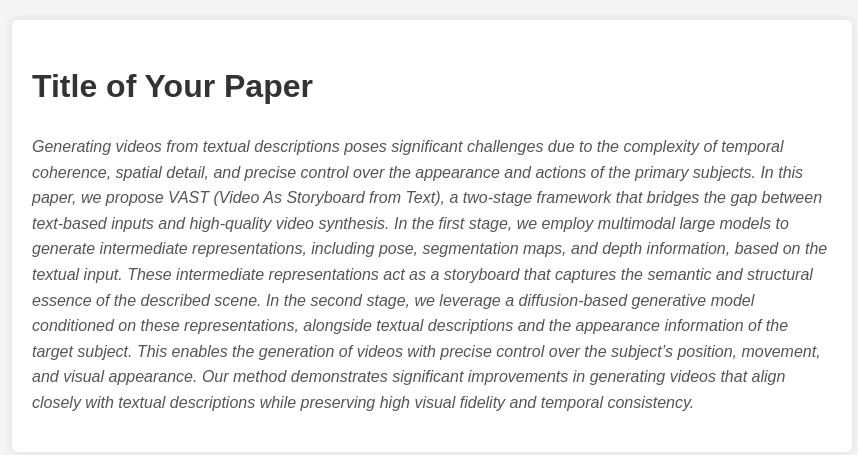
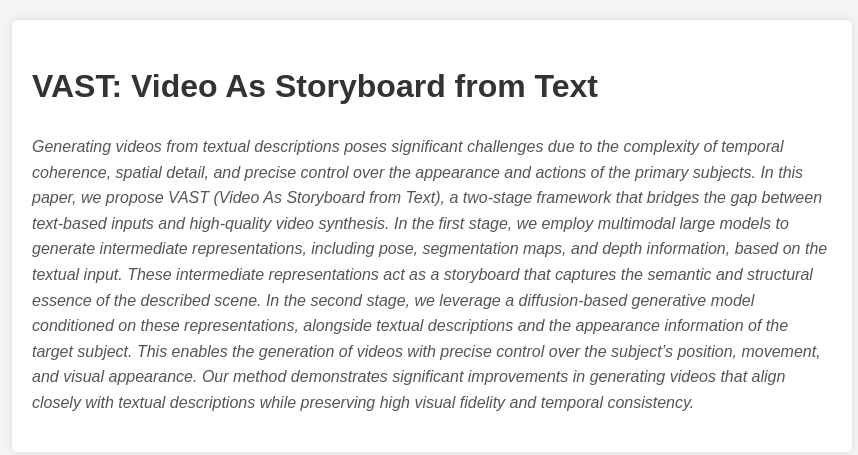
Before and after one commit to TeleAI-VAST/TeleAI-VAST.github.io, a plain HTML site: page index.html in a window 1280 px wide. Shown: the whole page, without its empty margins (208-1066 px from the left). Drawn offline with Linux system fonts and the light colour scheme.

Commit message:
Update index.html

```diff
--- a/index.html
+++ b/index.html
@@ -34,7 +34,7 @@
 <body>
 
 <div class="container">
-    <h1>Title of Your Paper</h1>
+    <h1>VAST: Video As Storyboard from Text</h1>
     <p class="abstract">
         <!-- Insert your abstract here -->
         Generating videos from textual descriptions poses significant challenges due to the complexity of temporal coherence, spatial detail, and precise control over the appearance and actions of the primary subjects. In this paper, we propose VAST (Video As Storyboard from Text), a two-stage framework that bridges the gap between text-based inputs and high-quality video synthesis. In the first stage, we employ multimodal large models to generate intermediate representations, including pose, segmentation maps, and depth information, based on the textual input. These intermediate representations act as a storyboard that captures the semantic and structural essence of the described scene. In the second stage, we leverage a diffusion-based generative model conditioned on these representations, alongside textual descriptions and the appearance information of the target subject. This enables the generation of videos with precise control over the subject’s position, movement, and visual appearance. Our method demonstrates significant improvements in generating videos that align closely with textual descriptions while preserving high visual fidelity and temporal consistency.
```
